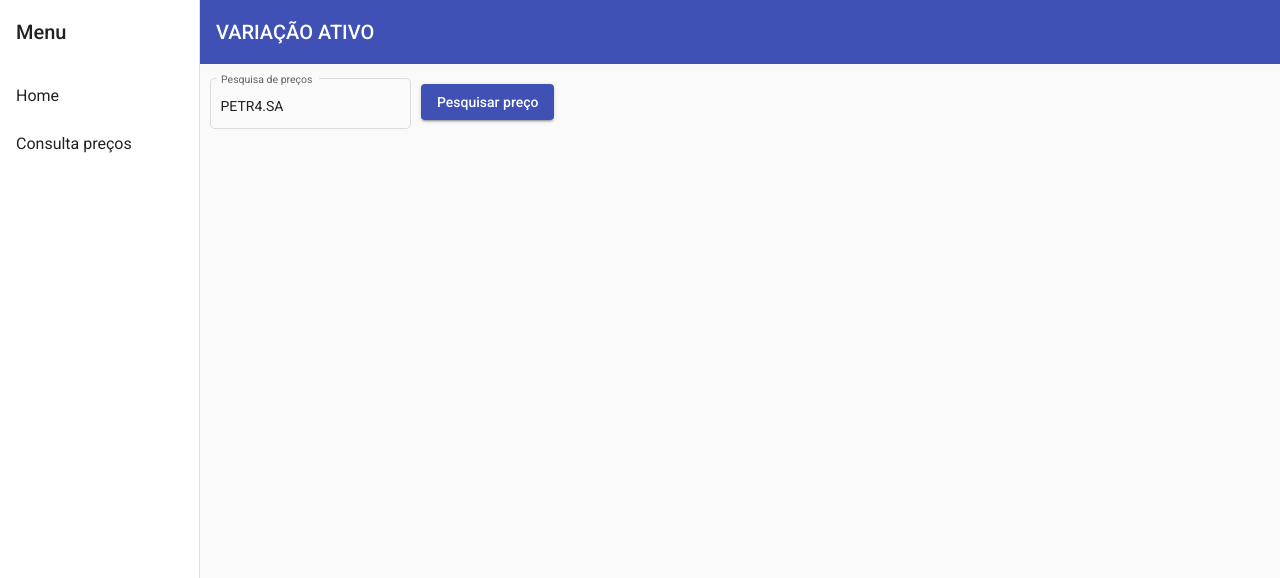
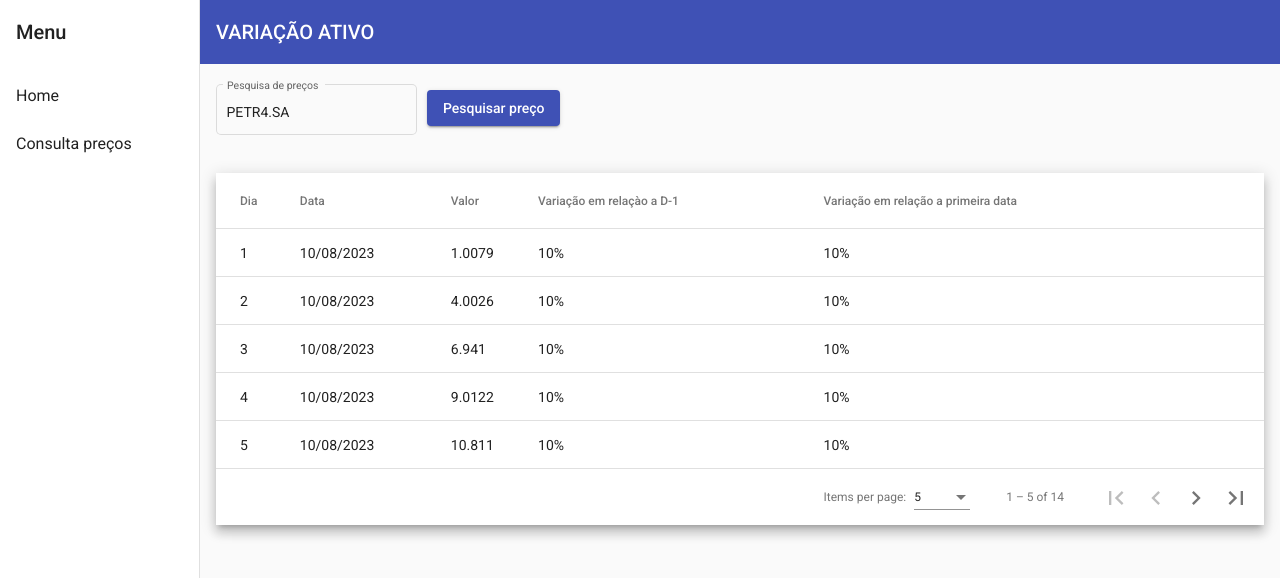
Before and after one commit to brunoscosta17/asset-variation-challenge, an Angular app: page /consult-prices in a window 1280 px wide. Shown: the top 578 px of the page. Built offline with nearby package versions, Linux system fonts and the light colour scheme.

Commit message:
feature: inclusão tabela

```diff
--- a/src/app/modules/consult-prices/consult-prices.component.html
+++ b/src/app/modules/consult-prices/consult-prices.component.html
@@ -1,9 +1,59 @@
 <div class="search-wrapper">
   <mat-form-field appearance="outline">
     <mat-label>Pesquisa de preços</mat-label>
-    <input matInput [formControl]="queryField">
+    <input matInput [formControl]="queryField" />
   </mat-form-field>
   <div class="example-button-row">
-    <button mat-raised-button color="primary" class="button" [disabled]="!queryField.value" (click)="search()">Pesquisar preço</button>
+    <button
+      mat-raised-button
+      color="primary"
+      class="button"
+      [disabled]="!queryField.value"
+      (click)="search()">
+      Pesquisar preço
+    </button>
   </div>
 </div>
+<div class="table">
+  <div class="mat-elevation-z8" *ngIf="dataSource.data.length > 0">
+
+    <table mat-table [dataSource]="dataSource">
+
+      <ng-container matColumnDef="day">
+        <th mat-header-cell *matHeaderCellDef>Dia</th>
+        <td mat-cell *matCellDef="let element">{{ element.day }}</td>
+      </ng-container>
+
+      <ng-container matColumnDef="date">
+        <th mat-header-cell *matHeaderCellDef>Data</th>
+        <td mat-cell *matCellDef="let element">{{ element.date }}</td>
+      </ng-container>
+
+      <ng-container matColumnDef="value">
+        <th mat-header-cell *matHeaderCellDef>Valor</th>
+        <td mat-cell *matCellDef="let element">{{ element.value }}</td>
+      </ng-container>
+
+      <ng-container matColumnDef="dailyPriceChange">
+        <th mat-header-cell *matHeaderCellDef>Variação em relaçào a D-1</th>
+        <td mat-cell *matCellDef="let element">{{ element.dailyPriceChange }}</td>
+      </ng-container>
+
+      <ng-container matColumnDef="priceChangeSinceBeginning">
+        <th mat-header-cell *matHeaderCellDef>Variação em relação a primeira data</th>
+        <td mat-cell *matCellDef="let element">{{ element.priceChangeSinceBeginning }}</td>
+      </ng-container>
+
+      <tr mat-header-row *matHeaderRowDef="displayedColumns"></tr>
+      <tr mat-row *matRowDef="let row; columns: displayedColumns"></tr>
+
+    </table>
+
+    <mat-paginator
+      [pageSizeOptions]="[5, 10, 20]"
+      showFirstLastButtons
+      aria-label="Select page of periodic elements">
+    </mat-paginator>
+
+  </div>
+</div>
--- a/src/app/modules/consult-prices/consult-prices.component.scss
+++ b/src/app/modules/consult-prices/consult-prices.component.scss
@@ -3,7 +3,7 @@
   background: var(--color-white);
   display: flex;
   flex-wrap: wrap;
-  padding: 10px;
+  padding: 1rem;
   .search-form {
     justify-content: space-between;
     .search-customer {
@@ -31,3 +31,11 @@
 .button {
   margin: 10px 0 0 10px;
 }
+
+table {
+  width: 100%;
+}
+
+.table {
+  padding: 0 1rem;
+}
--- a/src/app/modules/consult-prices/consult-prices.component.ts
+++ b/src/app/modules/consult-prices/consult-prices.component.ts
@@ -1,18 +1,49 @@
 import { ConsultPricesService } from './../../services/consult-prices.service';
-import { Component } from '@angular/core';
+import { AfterViewInit, Component, ViewChild } from '@angular/core';
 import { FormControl } from '@angular/forms';
 import { map } from 'rxjs';
+import { _MatTableDataSource } from '@angular/material/table';
+import { MatPaginator } from '@angular/material/paginator';
+
+const ELEMENT_DATA: any[] = [
+  { day: 1, date: '10/08/2023', value: 1.0079, dailyPriceChange: '10%', priceChangeSinceBeginning: '10%' },
+  { day: 2, date: '10/08/2023', value: 4.0026, dailyPriceChange: '10%', priceChangeSinceBeginning: '10%' },
+  { day: 3, date: '10/08/2023', value: 6.941, dailyPriceChange: '10%', priceChangeSinceBeginning: '10%' },
+  { day: 4, date: '10/08/2023', value: 9.0122, dailyPriceChange: '10%', priceChangeSinceBeginning: '10%' },
+  { day: 5, date: '10/08/2023', value: 10.811, dailyPriceChange: '10%', priceChangeSinceBeginning: '10%' },
+  { day: 6, date: '10/08/2023', value: 12.0107, dailyPriceChange: '10%', priceChangeSinceBeginning: '10%' },
+  { day: 7, date: '10/08/2023', value: 14.0067, dailyPriceChange: '10%', priceChangeSinceBeginning: '10%' },
+  { day: 8, date: '10/08/2023', value: 15.9994, dailyPriceChange: '10%', priceChangeSinceBeginning: '10%' },
+  { day: 9, date: '10/08/2023', value: 18.9984, dailyPriceChange: '10%', priceChangeSinceBeginning: '10%' },
+  { day: 10, date: '10/08/2023', value: 20.1797, dailyPriceChange: '10%', priceChangeSinceBeginning: '10%' },
+  { day: 11, date: '10/08/2023', value: 22.9897, dailyPriceChange: '10%', priceChangeSinceBeginning: '10%' },
+  { day: 12, date: '10/08/2023', value: 24.305, dailyPriceChange: '10%', priceChangeSinceBeginning: '10%' },
+  { day: 13, date: '10/08/2023', value: 26.9815, dailyPriceChange: '10%', priceChangeSinceBeginning: '10%' },
+  { day: 14, date: '10/08/2023', value: 28.0855, dailyPriceChange: '10%', priceChangeSinceBeginning: '10%' }
+];
+
 
 @Component({
   selector: 'app-consult-prices',
   templateUrl: './consult-prices.component.html',
   styleUrls: ['./consult-prices.component.scss']
 })
-export class ConsultPricesComponent {
+export class ConsultPricesComponent implements AfterViewInit {
 
   queryField = new FormControl();
 
-  constructor(private consultPricesService: ConsultPricesService) {this.queryField.setValue('PETR4.SA');}
+  displayedColumns: string[] = [ 'day', 'date', 'value', 'dailyPriceChange', 'priceChangeSinceBeginning' ];
+  dataSource = new _MatTableDataSource<any>(ELEMENT_DATA);
+
+  @ViewChild(MatPaginator) paginator!: MatPaginator;
+
+  constructor(private consultPricesService: ConsultPricesService) {
+    this.queryField.setValue('PETR4.SA');
+  }
+
+  ngAfterViewInit() {
+    this.dataSource.paginator = this.paginator;
+  }
 
   search(): void {
     console.log(this.queryField.value);
```
Also changed, not shown: src/app/modules/consult-prices/consult-prices.module.ts (+5 -2 lines).
